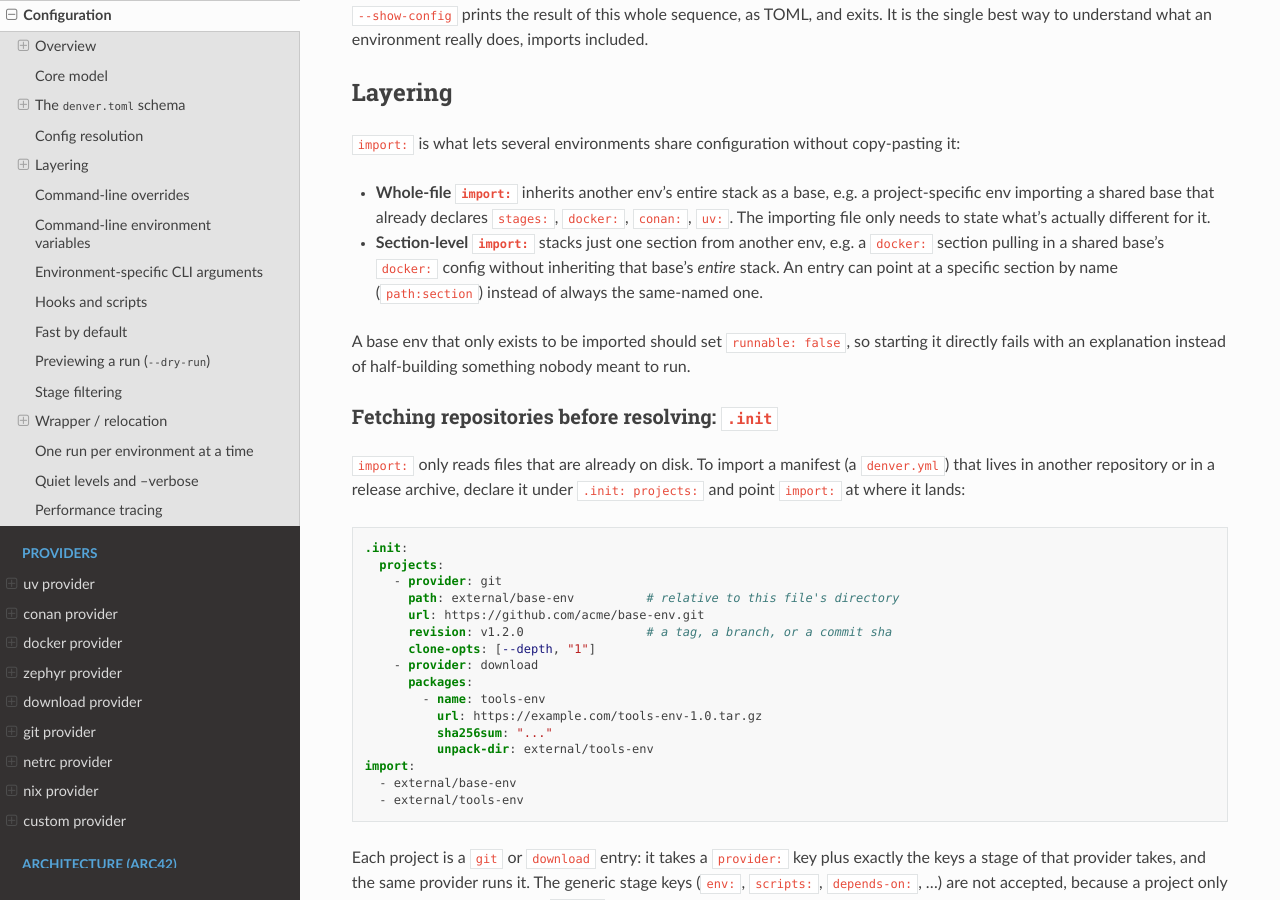
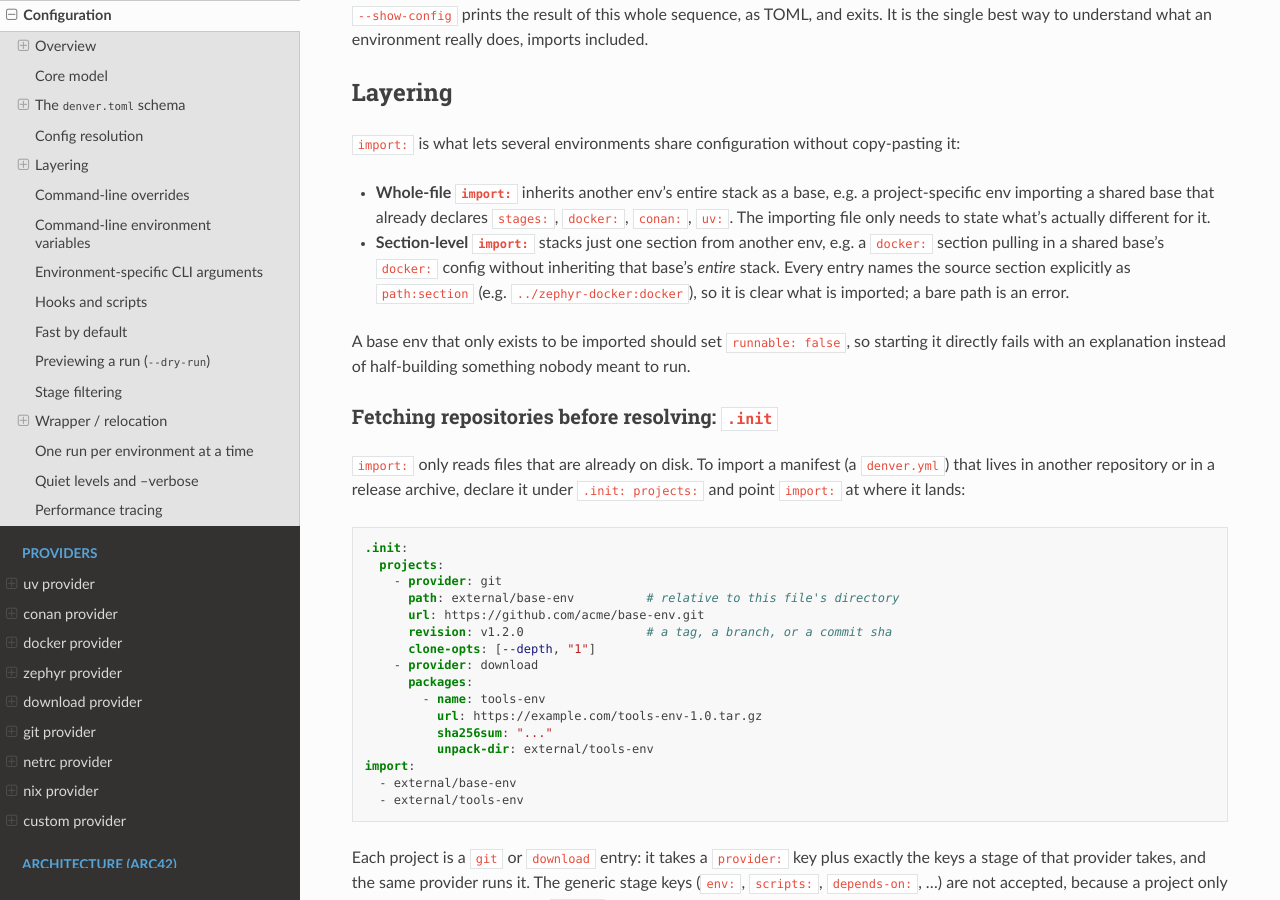
Before and after one commit to thorsten-klein/denver-tool, a Sphinx documentation site: the page built from doc/configuration/config-file.md, in a window 1280 px wide and 900 px high, scrolled down 5658 px. Built offline with Sphinx 7.4.7 and the Read the Docs theme 3.1.0, drawn with Linux system fonts in a browser that asks for light colours.

Commit message:
feat: require ':section' in a section-level import
A stage's 'import:' entry must now name its source section as
'path:section'. A bare path used to import the same-named section
implicitly, which hid what was actually being imported.

Co-Authored-By: Claude Sonnet 5.5 <noreply@anthropic.com>

```diff
--- a/doc/configuration/config-file.md
+++ b/doc/configuration/config-file.md
@@ -337,9 +337,9 @@ copy-pasting it:
   needs to state what's actually different for it.
 - **Section-level `import:`** stacks just one section from another env,
   e.g. a `docker:` section pulling in a shared base's `docker:` config
-  without inheriting that base's *entire* stack. An entry can point at a
-  specific section by name (`path:section`) instead of always the
-  same-named one.
+  without inheriting that base's *entire* stack. Every entry names the
+  source section explicitly as `path:section` (e.g. `../zephyr-docker:docker`),
+  so it is clear what is imported; a bare path is an error.
 
 A base env that only exists to be imported should set `runnable: false`, so
 starting it directly fails with an explanation instead of half-building
```
Also changed, not shown: doc/concepts/glossary.md (+2 -2 lines), 5 other files.
